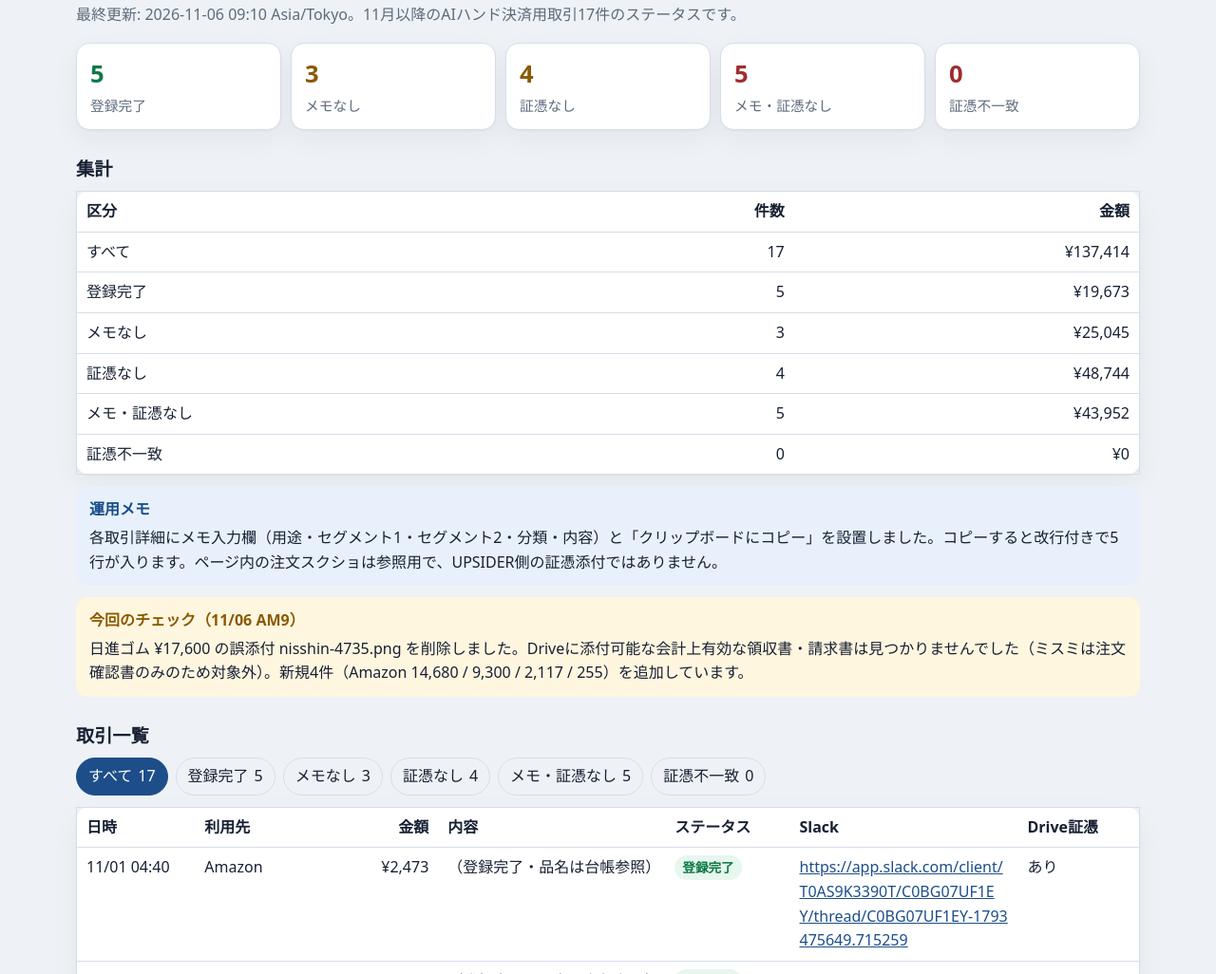
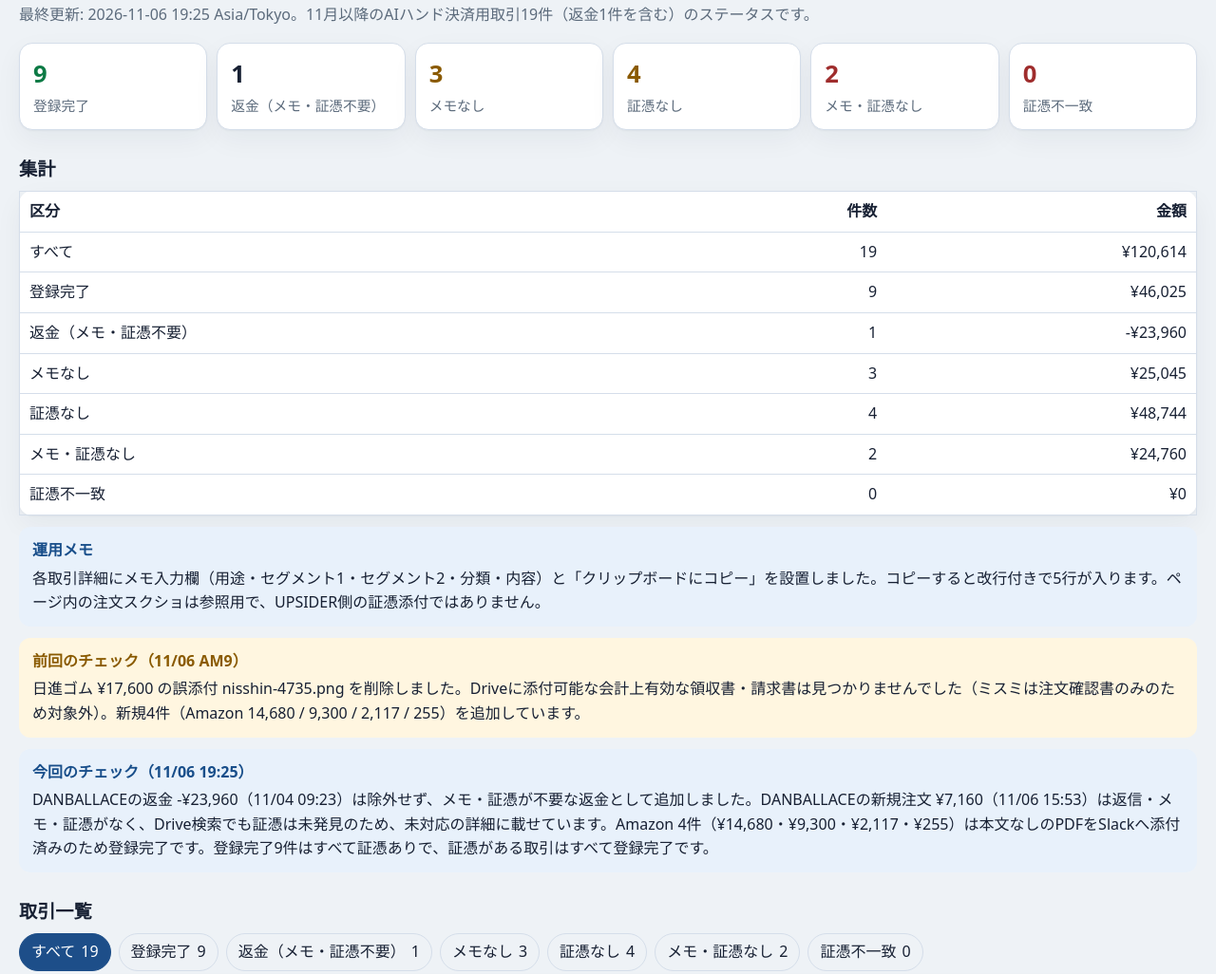
Before and after one commit to shiba-8ro/upsider-web, a website with bundled scripts: page index.html in a window 1280 px wide. Shown: the part 100-1126 px from the top of the page at 95% size. Built offline with nearby package versions, Linux system fonts and the light colour scheme.

Commit message:
UPSIDERモニターを11/06 19:25のチェック結果に更新する
DANBALLACEの返金と新規注文を加え、証憑を確認したAmazon 4件を登録完了にする。

Co-authored-by: Cursor Agent <cursoragent@cursor.com>

```diff
--- a/css/app.css
+++ b/css/app.css
@@ -52,7 +52,7 @@ body {
 }
 
 .app {
-  width: min(1120px, calc(100% - 32px));
+  width: min(1240px, calc(100% - 32px));
   margin: 20px auto 48px;
 }
 
@@ -163,17 +163,17 @@ table {
 @media (min-width: 721px) {
   .tx-table { table-layout: fixed; }
   .tx-table th:nth-child(1),
-  .tx-table td:nth-child(1) { width: 7.8em; }
+  .tx-table td:nth-child(1) { width: 7.5em; }
   .tx-table th:nth-child(2),
-  .tx-table td:nth-child(2) { width: 10em; }
+  .tx-table td:nth-child(2) { width: 8.5em; }
   .tx-table th:nth-child(3),
-  .tx-table td:nth-child(3) { width: 6em; }
+  .tx-table td:nth-child(3) { width: 7em; }
   .tx-table th:nth-child(5),
-  .tx-table td:nth-child(5) { width: 8.2em; }
+  .tx-table td:nth-child(5) { width: 11em; }
   .tx-table th:nth-child(6),
-  .tx-table td:nth-child(6) { width: 15rem; }
+  .tx-table td:nth-child(6) { width: 11rem; }
   .tx-table th:nth-child(7),
-  .tx-table td:nth-child(7) { width: 8em; }
+  .tx-table td:nth-child(7) { width: 16rem; }
 }
 
 .tx-table th, .tx-table td, .agg-table th, .agg-table td {
@@ -366,7 +366,7 @@ button:focus-visible, a:focus-visible, input:focus-visible, textarea:focus-visib
 }
 
 @media (max-width: 720px) {
-  .app { width: min(1120px, calc(100% - 20px)); margin-top: 12px; }
+  .app { width: min(1240px, calc(100% - 20px)); margin-top: 12px; }
   .props, .request dl { grid-template-columns: 1fr; gap: 2px 0; }
   .props dt, .request dt { margin-top: 8px; }
   .memo-actions .btn { flex: 1 1 0; min-width: 0; padding: 8px 10px; }
--- a/data/ledger.json
+++ b/data/ledger.json
@@ -1,8 +1,8 @@
 {
-  "asOf": "2026-11-06 09:10 Asia/Tokyo",
+  "asOf": "2026-11-06 19:25 Asia/Tokyo",
   "title": "UPSIDERモニター",
   "summary": "AIハンド決済用カードのUPSIDERチェック結果ダッシュボード。チェック実行のたびに更新します。",
-  "lead": "最終更新: 2026-11-06 09:10 Asia/Tokyo。11月以降のAIハンド決済用取引17件のステータスです。",
+  "lead": "最終更新: 2026-11-06 19:25 Asia/Tokyo。11月以降のAIハンド決済用取引19件（返金1件を含む）のステータスです。",
   "callouts": [
     {
       "tone": "info",
@@ -11,8 +11,13 @@
     },
     {
       "tone": "warning",
-      "lead": "今回のチェック（11/06 AM9）",
+      "lead": "前回のチェック（11/06 AM9）",
       "body": "日進ゴム ¥17,600 の誤添付 nisshin-4735.png を削除しました。Driveに添付可能な会計上有効な領収書・請求書は見つかりませんでした（ミスミは注文確認書のみのため対象外）。新規4件（Amazon 14,680 / 9,300 / 2,117 / 255）を追加しています。"
+    },
+    {
+      "tone": "info",
+      "lead": "今回のチェック（11/06 19:25）",
+      "body": "DANBALLACEの返金 -¥23,960（11/04 09:23）は除外せず、メモ・証憑が不要な返金として追加しました。DANBALLACEの新規注文 ¥7,160（11/06 15:53）は返信・メモ・証憑がなく、Drive検索でも証憑は未発見のため、未対応の詳細に載せています。Amazon 4件（¥14,680・¥9,300・¥2,117・¥255）は本文なしのPDFをSlackへ添付済みのため登録完了です。登録完了9件はすべて証憑ありで、証憑がある取引はすべて登録完了です。"
     }
   ],
   "detailHeading": "メモなし／メモ・証憑なし（詳細）",
@@ -112,6 +117,19 @@
       "detailSection": false
     },
     {
+      "id": "tx-20261104-0923-danballace-23960",
+      "datetime": "11/04 09:23",
+      "merchant": "DANBALLACE",
+      "amount": "-¥23,960",
+      "amountYen": -23960,
+      "content": "返金",
+      "status": "返金（メモ・証憑不要）",
+      "slack": "https://app.slack.com/client/T0AS9K3390T/C0BG07UF1EY/thread/C0BG07UF1EY-1793751790.582399",
+      "drive": "証憑不要",
+      "memoKey": null,
+      "detailSection": false
+    },
+    {
       "id": "tx-20261104-2114-misumi-16614",
       "datetime": "11/04 21:14",
       "merchant": "ミスミ",
@@ -196,11 +214,11 @@
       "amount": "¥14,680",
       "amountYen": 14680,
       "content": "UGREEN USB Type-Cケーブル 1m ×20",
-      "status": "メモ・証憑なし",
+      "status": "登録完了",
       "slack": "https://app.slack.com/client/T0AS9K3390T/C0BG07UF1EY/thread/C0BG07UF1EY-1793881469.106739",
-      "drive": "なし",
-      "memoKey": "14680",
-      "detailSection": true
+      "drive": "https://drive.google.com/file/d/1-lZG0HxIKsbPhlvU9ew3WJ5GoWKnjAhi/view?usp=drivesdk",
+      "memoKey": null,
+      "detailSection": false
     },
     {
       "id": "tx-20261105-2312-amazon-9300",
@@ -209,11 +227,11 @@
       "amount": "¥9,300",
       "amountYen": 9300,
       "content": "KIOXIA microSDカード64GB ×6",
-      "status": "メモ・証憑なし",
+      "status": "登録完了",
       "slack": "https://app.slack.com/client/T0AS9K3390T/C0BG07UF1EY/thread/C0BG07UF1EY-1793887975.184129",
-      "drive": "なし",
-      "memoKey": "9300",
-      "detailSection": true
+      "drive": "https://drive.google.com/file/d/1VFMPsL4QpbZ7FRdDBjp7rcVM-ftFQCF6/view?usp=drivesdk",
+      "memoKey": null,
+      "detailSection": false
     },
     {
       "id": "tx-20261105-2312-amazon-2117",
@@ -222,11 +240,11 @@
       "amount": "¥2,117",
       "amountYen": 2117,
       "content": "UGREEN SDカードリーダー 収納型",
-      "status": "メモ・証憑なし",
+      "status": "登録完了",
       "slack": "https://app.slack.com/client/T0AS9K3390T/C0BG07UF1EY/thread/C0BG07UF1EY-1793887975.859849",
-      "drive": "なし",
-      "memoKey": "2117",
-      "detailSection": true
+      "drive": "https://drive.google.com/file/d/16h4l3SGEsYCLrMz84jTQNJbTYVmOIXZi/view?usp=drivesdk",
+      "memoKey": null,
+      "detailSection": false
     },
     {
       "id": "tx-20261106-0113-amazon-255",
@@ -235,10 +253,23 @@
       "amount": "¥255",
       "amountYen": 255,
       "content": "輪ゴム オーバンド#16 100g箱",
+      "status": "登録完了",
+      "slack": "https://app.slack.com/client/T0AS9K3390T/C0BG07UF1EY/thread/C0BG07UF1EY-1793895200.333029",
+      "drive": "https://drive.google.com/file/d/1k3LODOYl00RGWjzcYuZeFs5shMS3vrya/view?usp=drivesdk",
+      "memoKey": null,
+      "detailSection": false
+    },
+    {
+      "id": "tx-20261106-1553-danballace-7160",
+      "datetime": "11/06 15:53",
+      "merchant": "DANBALLACE",
+      "amount": "¥7,160",
+      "amountYen": 7160,
+      "content": "新規注文",
       "status": "メモ・証憑なし",
-      "slack": "https://app.slack.com/client/T0AS9K3390T/C0BG07UF1EY/thread/C0BG07UF1EY-1793895200.333029",
+      "slack": "https://app.slack.com/client/T0AS9K3390T/C0BG07UF1EY/thread/C0BG07UF1EY-1793948039.836289",
       "drive": "なし",
-      "memoKey": "255",
+      "memoKey": "7160",
       "detailSection": true
     }
   ],
@@ -432,21 +463,21 @@
       }
     },
     {
-      "transactionId": "tx-20261105-2124-amazon-14680",
-      "heading": "11/05 21:24 · Amazon · ¥14,680",
-      "intro": "内容: UGREEN USB Type-Cケーブル 1m ×20",
+      "transactionId": "tx-20261106-1553-danballace-7160",
+      "heading": "11/06 15:53 · DANBALLACE · ¥7,160",
+      "intro": "内容: 新規注文。返信はなく、メモ・証憑はありません。Driveを検索しても証憑は見つかりませんでした。",
       "properties": [
         {
           "label": "利用先",
-          "value": "Amazon"
+          "value": "DANBALLACE"
         },
         {
           "label": "金額",
-          "value": "¥14,680"
+          "value": "¥7,160"
         },
         {
           "label": "内容",
-          "value": "UGREEN USB Type-Cケーブル 1m ×20"
+          "value": "新規注文"
         },
         {
           "label": "ステータス",
@@ -454,106 +485,7 @@
         },
         {
           "label": "Slackスレッド",
-          "value": "https://app.slack.com/client/T0AS9K3390T/C0BG07UF1EY/thread/C0BG07UF1EY-1793881469.106739",
-          "kind": "slack"
-        },
-        {
-          "label": "Drive証憑",
-          "value": "なし"
-        }
-      ],
-      "image": null
-    },
-    {
-      "transactionId": "tx-20261105-2312-amazon-9300",
-      "heading": "11/05 23:12 · Amazon · ¥9,300",
-      "intro": "内容: KIOXIA microSDカード64GB ×6",
-      "properties": [
-        {
-          "label": "利用先",
-          "value": "Amazon"
-        },
-        {
-          "label": "金額",
-          "value": "¥9,300"
-        },
-        {
-          "label": "内容",
-          "value": "KIOXIA microSDカード64GB ×6"
-        },
-        {
-          "label": "ステータス",
-          "value": "メモ・証憑なし"
-        },
-        {
-          "label": "Slackスレッド",
-          "value": "https://app.slack.com/client/T0AS9K3390T/C0BG07UF1EY/thread/C0BG07UF1EY-1793887975.184129",
-          "kind": "slack"
-        },
-        {
-          "label": "Drive証憑",
-          "value": "なし"
-        }
-      ],
-      "image": null
-    },
-    {
-      "transactionId": "tx-20261105-2312-amazon-2117",
-      "heading": "11/05 23:12 · Amazon · ¥2,117",
-      "intro": "内容: UGREEN SDカードリーダー 収納型",
-      "properties": [
-        {
-          "label": "利用先",
-          "value": "Amazon"
-        },
-        {
-          "label": "金額",
-          "value": "¥2,117"
-        },
-        {
-          "label": "内容",
-          "value": "UGREEN SDカードリーダー 収納型"
-        },
-        {
-          "label": "ステータス",
-          "value": "メモ・証憑なし"
-        },
-        {
-          "label": "Slackスレッド",
-          "value": "https://app.slack.com/client/T0AS9K3390T/C0BG07UF1EY/thread/C0BG07UF1EY-1793887975.859849",
-          "kind": "slack"
-        },
-        {
-          "label": "Drive証憑",
-          "value": "なし"
-        }
-      ],
-      "image": null
-    },
-    {
-      "transactionId": "tx-20261106-0113-amazon-255",
-      "heading": "11/06 01:13 · Amazon · ¥255",
-      "intro": "内容: 輪ゴム オーバンド#16 100g箱",
-      "properties": [
-        {
-          "label": "利用先",
-          "value": "Amazon"
-        },
-        {
-          "label": "金額",
-          "value": "¥255"
-        },
-        {
-          "label": "内容",
-          "value": "輪ゴム オーバンド#16 100g箱"
-        },
-        {
-          "label": "ステータス",
-          "value": "メモ・証憑なし"
-        },
-        {
-          "label": "Slackスレッド",
-          "value": "https://app.slack.com/client/T0AS9K3390T/C0BG07UF1EY/thread/C0BG07UF1EY-1793895200.333029",
+          "value": "https://app.slack.com/client/T0AS9K3390T/C0BG07UF1EY/thread/C0BG07UF1EY-1793948039.836289",
           "kind": "slack"
         },
         {
--- a/js/app.js
+++ b/js/app.js
@@ -187,7 +187,7 @@ function renderRow(tx) {
     cell("内容", tx.content),
     cell("ステータス", null, "", statusPill(tx.status)),
     cell("Slack", null, "", slackLink(tx.slack)),
-    cell("Drive証憑", tx.drive),
+    renderDrive(tx),
   );
   return tr;
 }
@@ -595,6 +595,17 @@ function formatSavedAt(iso) {
   }).format(date);
 }
 
+function renderDrive(tx) {
+  if (typeof tx.drive === "string" && tx.drive.startsWith("https://")) {
+    return cell("Drive証憑", null, "", el("a", {
+      href: tx.drive,
+      target: "_blank",
+      rel: "noopener noreferrer",
+    }, tx.drive));
+  }
+  return cell("Drive証憑", tx.drive);
+}
+
 function slackLink(url) {
   const link = el("a", { href: url, target: "_blank", rel: "noopener noreferrer" }, url);
   return link;
--- a/js/logic.js
+++ b/js/logic.js
@@ -1,6 +1,7 @@
 export const FILTERS = [
   "すべて",
   "登録完了",
+  "返金（メモ・証憑不要）",
   "メモなし",
   "証憑なし",
   "メモ・証憑なし",
@@ -47,7 +48,9 @@ export function sumOf(transactions, status) {
 }
 
 export function formatYen(amount) {
-  return `¥${Number(amount).toLocaleString("ja-JP")}`;
+  const value = Number(amount);
+  const body = Math.abs(value).toLocaleString("ja-JP");
+  return value < 0 ? `-¥${body}` : `¥${body}`;
 }
 
 export function filterTransactions(transactions, filter) {
```
Also changed, not shown: tests/monitor.test.mjs (+146 -48 lines), README.md.
